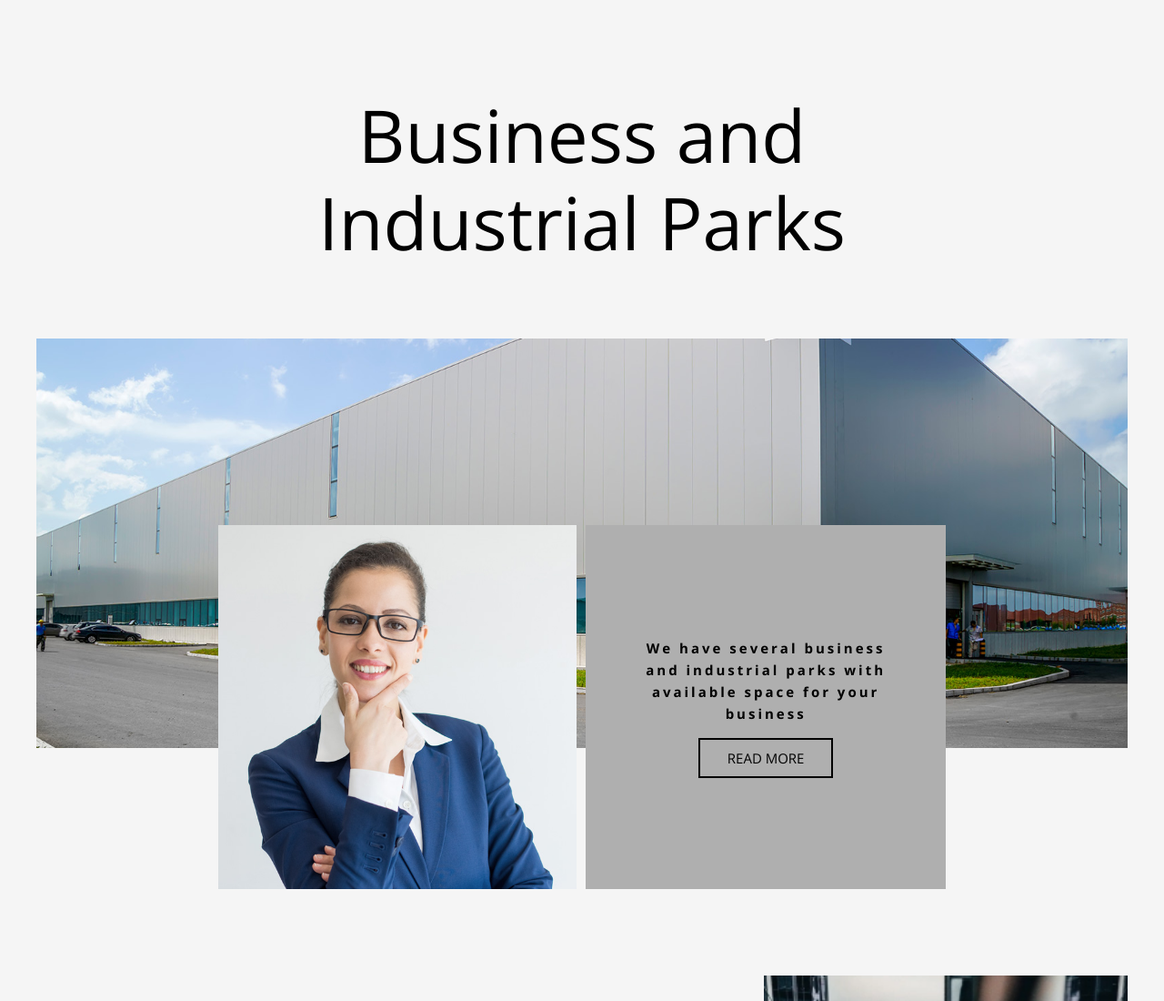
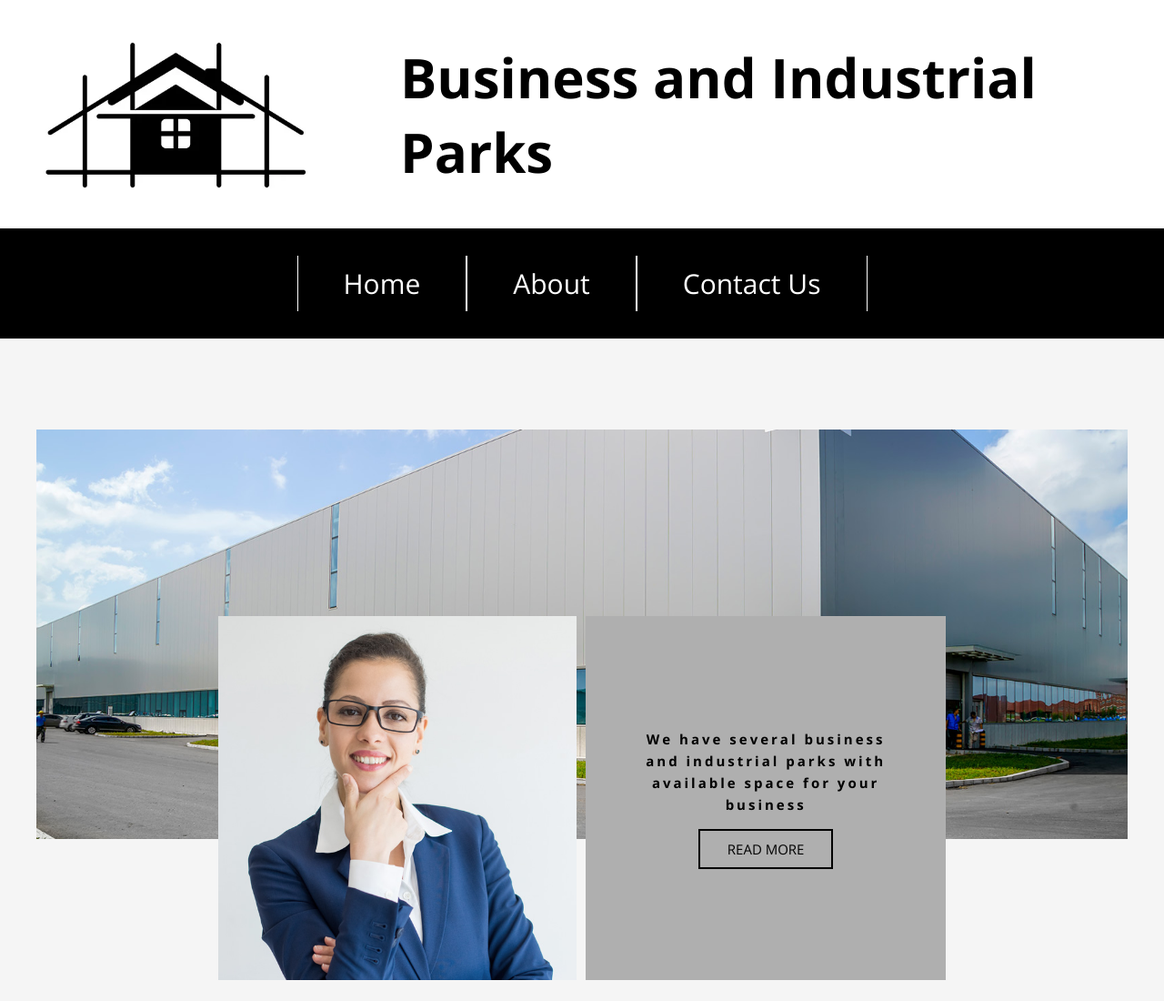
Before and after one commit to HamzaM3/training_website_1, a plain HTML site: page index.html in a window 1280 px wide. Shown: the top 1100 px of the page at 91% size. Drawn offline with nearby package versions, Linux system fonts and the light colour scheme.

Commit message:
Added navbar

```diff
--- a/index.html
+++ b/index.html
@@ -20,9 +20,21 @@
     <link rel="stylesheet" href="style/section7.css">
 </head>
 <body>
+    <header id="header">
+        <img alt="" src="img/logo.webp">
+
+        <h1>Business and Industrial Parks</h1>
+    </header>
+
+    <nav id="nav">
+        <ul class="menu">
+            <li>Home</li>
+            <li>About</li>
+            <li>Contact Us</li>
+        </ul>
+    </nav>
+
     <section class="light" id="section1">
-        <h1>Business and Industrial Parks</h1>
-
         <div id="quote1">
             <div class="left">
             </div>
--- a/style/header.css
+++ b/style/header.css
@@ -1,6 +1,54 @@
 #section1 {
     padding-top: 100px;
     padding-bottom: 100px;
+}
+
+#header {
+    display: flex;
+    justify-content: start;
+    align-items: center;
+    gap: 100px;
+    padding: 40px 40px;
+    background-color: white;
+}
+
+#header > img {
+    width: 300px
+}
+
+#header > h1 {
+    font-size: 60px;
+}
+
+.menu {
+    background-color: black;
+    color: white;
+}
+
+.menu {
+    display: flex;
+    justify-content: center;
+    align-items: center;
+    padding: 30px 0;
+}
+
+.menu > li {
+    padding: 10px 50px;
+    font-size: 30px;
+    list-style-type: none;
+    border-right: 1px solid white;
+    border-left:1px solid white;
+}
+
+.menu > li:hover{
+    padding: 10px 50px;
+    font-size: 30px;
+    list-style-type: none;
+    border-right: 1px solid white;
+    border-left:1px solid white;
+    background-color: white;
+    color: black;
+    transition: 300ms;
 }
 
 #quote1 {
```
